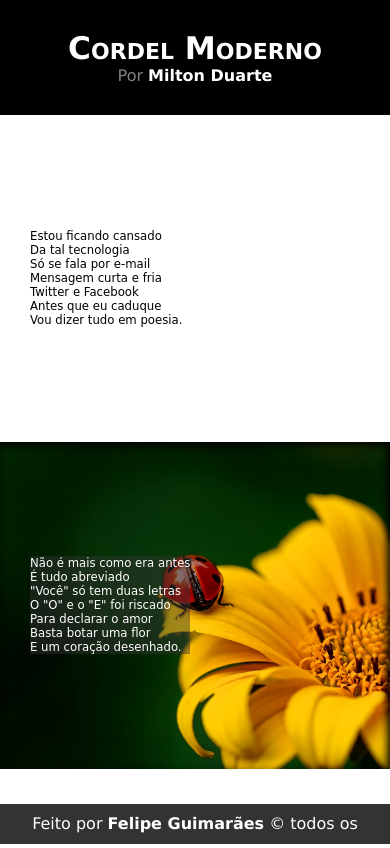
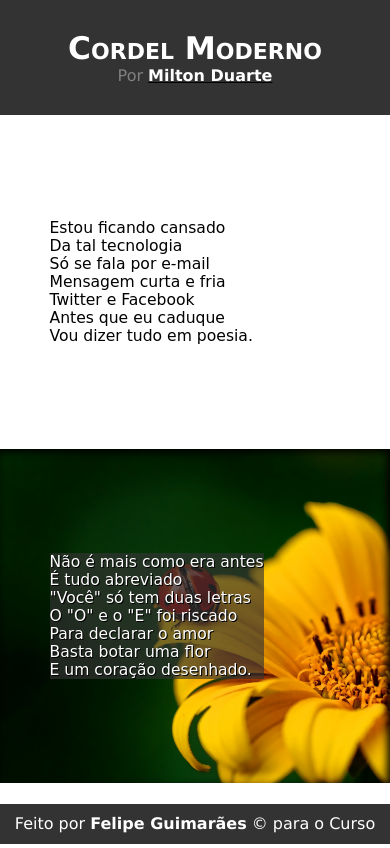
Before and after one commit to Fezaoo/Desafios, a plain HTML site: page desafio 20/index.html in a window 390 px wide. Shown: the top 848 px of the page. Drawn offline with Linux system fonts and the light colour scheme.

Commit message:
text responsive

```diff
--- a/desafio 20/index.html
+++ b/desafio 20/index.html
@@ -9,7 +9,7 @@
 <body>
     <header class="header_titulo">
         <h1 class="titulo">Cordel Moderno</h1>
-        <footer class="autor">Por <span class="destaque">Milton Duarte</span></footer>
+        <footer class="autor">Por <a target="_blank" href="https://www.recantodasletras.com.br/autor.php?id=9806"><span class="destaque">Milton Duarte</span></a></footer>
     </header>
     <main>
         <section class="fundo_branco">
@@ -73,8 +73,6 @@
                 O mundo ficou cativo <br>
                 Da tecnologia do agora. <br>
             </p>
-        </section>
-        <section class="fundo_branco">
             <p>
                 Felizmente, pra orar <br>
                 Não precisa de internet <br>
@@ -85,7 +83,7 @@
                 Deixe que Deus interprete. <br>
             </p>
         </section>
-        <footer class="creditos">Feito por <span class="destaque">Felipe Guimarães</span> &copy; todos os direitos reservados</footer>
+        <footer class="creditos">Feito por <span class="destaque">Felipe Guimarães</span> &copy; para o Curso em Video</footer>
     </main>
 </body>
 </html>
--- a/desafio 20/style.css
+++ b/desafio 20/style.css
@@ -7,7 +7,7 @@
     color: black;
 }
 .header_titulo{
-    background-color: black;
+    background-color: #333;
     text-align: center;
     padding: 30px;
 }
@@ -30,7 +30,7 @@
 }
 section{
     padding: 10vh 0;
-    text-align: left;
+    padding-left: 30px;
 }
 .fundo_branco{
     background-color: white;
@@ -48,16 +48,18 @@ section{
     box-shadow: inset -3px 3px 9px black;
 }
 p{
+    text-align: left;
     display: flex;
     margin: auto;
-    font-size: 3vw;
+    font-size: 4vw;
     font-family: cursive, arial;
-    margin: 30px;
+    margin: 5vw;
 }
 .paragrafo_imagem{
     display: inline-block;
     color: white;
-    background-color: #33333375;
+    background-color: #333333a6;
+    text-shadow: 1px 1px 0px black;
 }
 .creditos{
     position: fixed;
```
